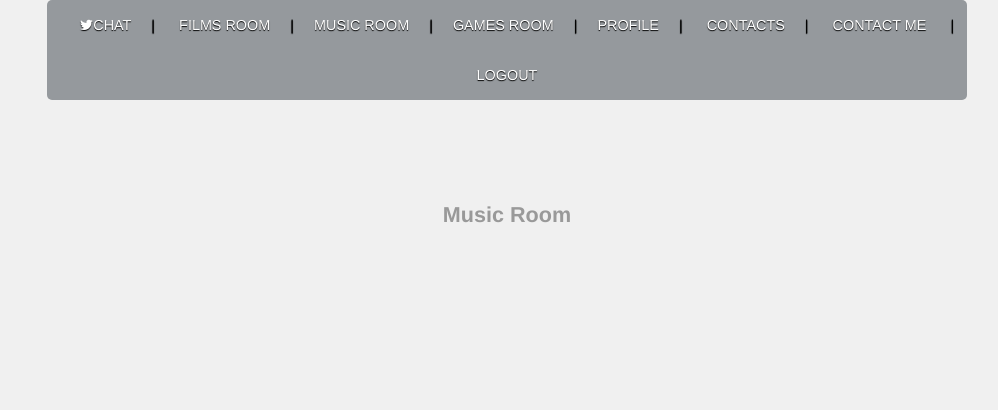
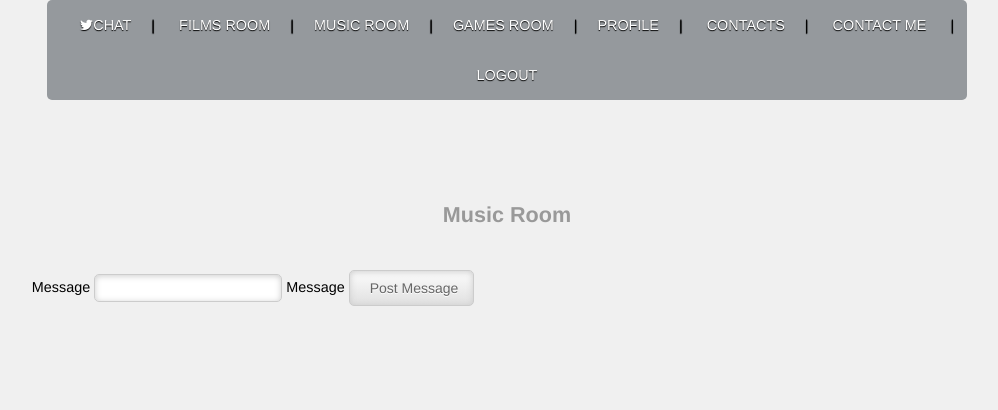
Before and after one commit to alexandroid1/Chat, a PHP site: page /Music.php in a window 1280 px wide. Shown: the top 410 px of the page, without its empty margins (133-1131 px from the left). Run offline with PHP 8.4, Linux system fonts and the light colour scheme; a user stored in the database is signed in; data that the repository does not hold is empty; some libraries are stand-ins or nearby versions.

Commit message:
+
table music working

Signed-off-by: test <avpavlov96@gmail.com>

```diff
--- a/Music.php
+++ b/Music.php
@@ -12,8 +12,23 @@
 	<link rel="stylesheet" type="text/css" href="style.css" media="all" />
 
 	<!-- Javascript -->
-	<script type="text/javascript" src="https://ajax.googleapis.com/ajax/libs/jquery/1.9.1/jquery.min.js"></script>
+
 	<script type="text/javascript" src="js/kickstart.js"></script>
+
+    <script src="jquery-1.11.2.min.js"> </script>
+
+    <script>
+                $(document).ready(function(){
+                    $("#messages_music").load('music_room/ajaxLoad.php');
+                    $("#userArea").submit(function(){
+                       $.post('music_room/ajaxPost.php', $('#userArea').serialize(), function(data){
+                            $("#messages_music").append('<div>'+data+'</div>');
+                       });
+                       return false;
+                    });
+
+                });
+    </script>
 </head>
 <body>
 
@@ -28,6 +43,16 @@
                 Music Room
             </h5>
 
+            <!--Display-->
+            <div id="messages_music"></div>
+            <!--Post-->
+            <form id="userArea">
+                <label>Message</label>
+                <input type="text" maxlength="255" name="messages_music" />
+                <label>Message</label>
+                <input type="submit" value="Post Message" />
+            </form>
+
 
 
     </div>
--- /dev/null
+++ b/music_room/Creating DATA music.txt
@@ -0,0 +1,4 @@
+USE messages_music;
+
+INSERT INTO messages_music(message) VALUES ('MUSIC');
+INSERT INTO messages_music(message) VALUES ('HELLO');
--- /dev/null
+++ b/music_room/Creating DB music.txt
@@ -0,0 +1 @@
+CREATE DATABASE messages_music;
--- a/music_room/ajaxDelete.php
+++ b/music_room/ajaxDelete.php
@@ -2,7 +2,7 @@
     include_once 'config.php';
 
     $id = $_POST['id'];
-    if($DB->Query("DELETE FROM messages WHERE `id`='$id'"));
+    if($DB->Query("DELETE FROM messages_music WHERE `id`='$id'"));
 
     //echo $message;
 ?>
--- a/music_room/ajaxLoad.php
+++ b/music_room/ajaxLoad.php
@@ -4,7 +4,7 @@
                       $(".delete").click(function(){
                        var item = $(this).parent();
                        var id = $(this).attr('rel');
-                       $.post('films_room/ajaxDelete.php', {'id': id}, function(){
+                       $.post('music_room/ajaxDelete.php', {'id': id}, function(){
                            $(item).hide();
                        });
 
@@ -17,7 +17,7 @@
     include_once 'config.php';
 
     // Run a Query:
-    $DB->Query('SELECT * FROM messages');
+    $DB->Query('SELECT * FROM messages_music');
     // Get an array of items:
     $data = $DB->Get();
 
--- a/music_room/ajaxPost.php
+++ b/music_room/ajaxPost.php
@@ -1,8 +1,8 @@
 <?php
 
     include_once 'config.php';
-    $message = $_POST['messages'];
-    $DB->Query("INSERT INTO messages(message) VALUES('$message')");
+    $message = $_POST['messages_music'];
+    $DB->Query("INSERT INTO messages_music(message) VALUES('$message')");
     echo $message;
 
 ?>
--- a/music_room/config.php
+++ b/music_room/config.php
@@ -5,7 +5,7 @@
     $config['host'] = 'localhost';
     $config['user'] = 'root';
     $config['pass'] = '';
-    $config['table'] = 'messages';
+    $config['table'] = 'messages_music';
 
     include_once 'mysqli.class.php';
     // Then simply connect to your DB this way:
```
Also changed, not shown: music_room/Creating TABLE music.txt (added, +8 -0 lines).
